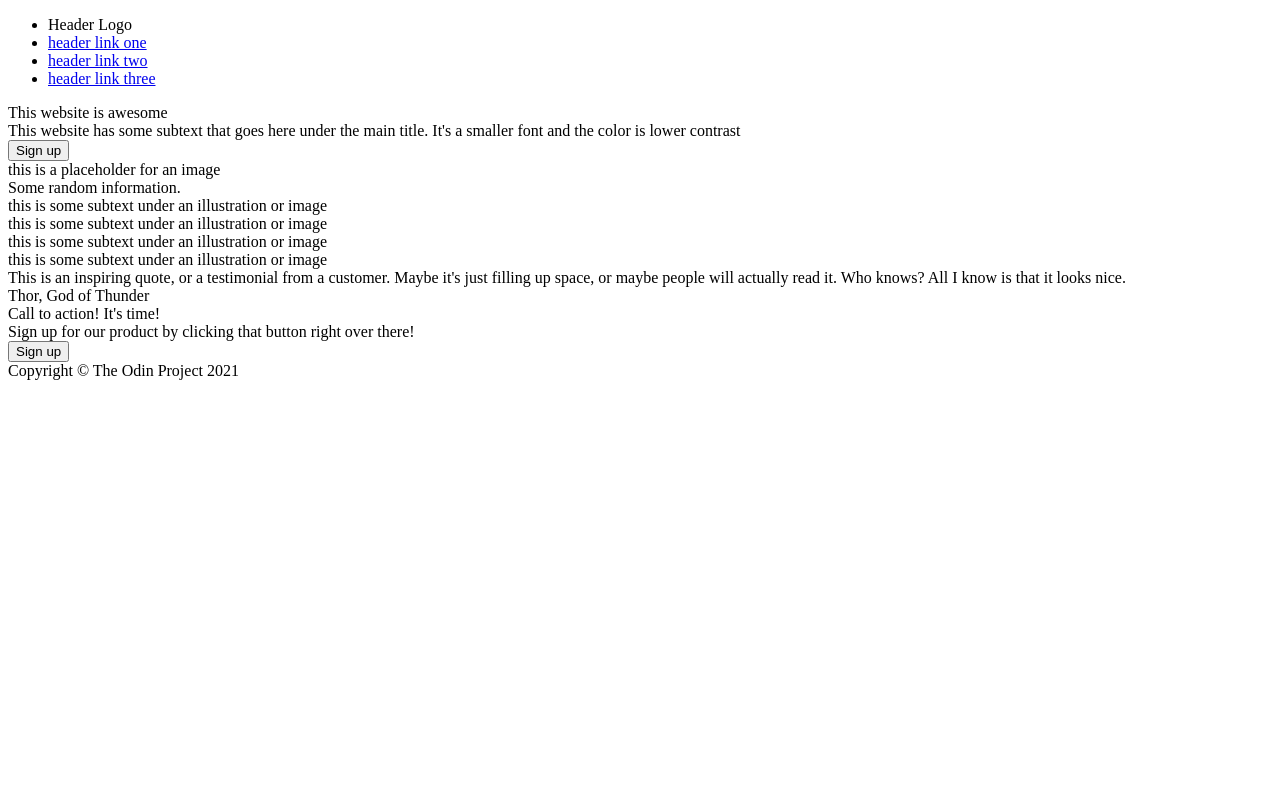
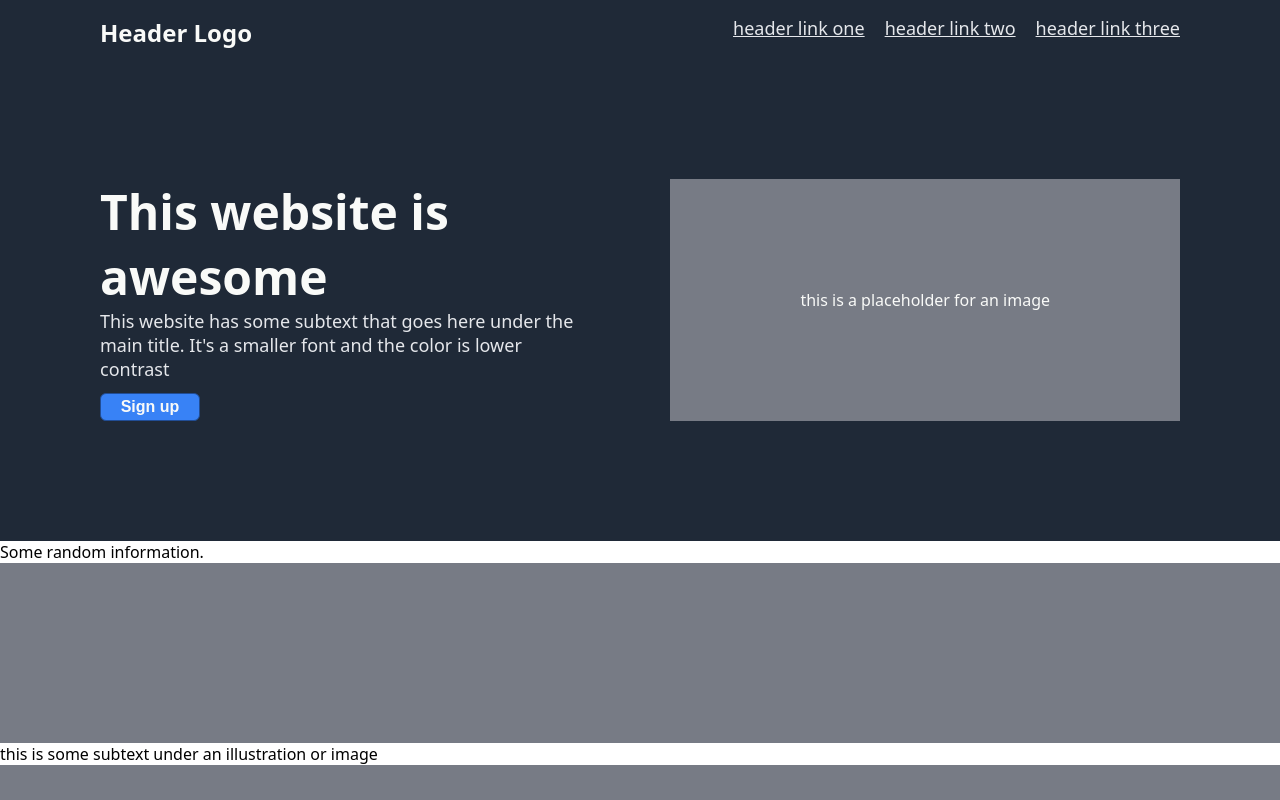
Before and after one commit to aaronvalera/Landing-Page, a plain HTML site: page index.html in a window 1280 px wide. Shown: the top 800 px of the page. Drawn offline with Linux system fonts and the light colour scheme.

Commit message:
Style header and first section

```diff
--- a/index.html
+++ b/index.html
@@ -16,9 +16,11 @@
                 </ul>
             </div>
             <div class="hero">
-                <div class="main-text">This website is awesome</div>
-                <div class="sec-text">This website has some subtext that goes here under the main title. It's a smaller font and the color is lower contrast</div>
-                <button>Sign up</button>
+                <div>
+                    <div class="main-text">This website is awesome</div>
+                    <div class="sec-text">This website has some subtext that goes here under the main title. It's a smaller font and the color is lower contrast</div>
+                    <button>Sign up</button>
+                </div>
                 <div class="placeholder">this is a placeholder for an image</div>
             </div>
         </div>
--- a/style.css
+++ b/style.css
@@ -0,0 +1,84 @@
+body {
+    font-family: system-ui, -apple-system, BlinkMacSystemFont, 'Segoe UI', Roboto, Oxygen, Ubuntu, Cantarell, 'Open Sans', 'Helvetica Neue', sans-serif;
+    height: 100vh;
+    display: flex;
+    flex-direction: column;
+    margin: 0;
+}
+
+.section-one,
+.footer {
+    background-color: #1F2937;
+}
+
+.section-one {
+    padding: 0px;
+}
+
+.sec-text,
+a {
+    color: #E5E7EB;
+    font-size: 18px;
+}
+
+ul {
+    list-style: none;
+    padding: 0;
+    margin: 0;
+    display: flex;
+    justify-content: end;
+    gap: 20px;
+}
+
+.logo {
+    margin-right: auto;
+    color: #F9FAF8;
+    font-size: 24px;
+    font-weight: 900;
+}
+
+.header {
+    margin: 16px 100px;
+}
+
+.hero {
+    display: flex;
+    margin: 130px 100px 120px;
+}
+
+.main-text {
+    font-size: 48px;
+    font-weight: bolder;
+    color: #F9FAF8;
+    width: 400px;
+}
+
+.sec-text {
+    width: 480px;
+}
+
+button {
+    width: 100px;
+    color: #F9FAF8;
+    font-weight: 900;
+    font-size: 16px;
+    border: 1px solid #214d95;
+    border-radius: 6px;
+    padding: 4px 10px;
+    margin-top: 12px;
+}
+
+button,
+.c-t-a {
+    background-color: #3882F6;
+}
+
+.placeholder {
+    color: #F9FAF8;
+    background-color: #777b85;
+    margin-left: auto;
+    padding: 90px 130px;
+    display: flex;
+    justify-content: center;
+    align-items: center;
+}
```
